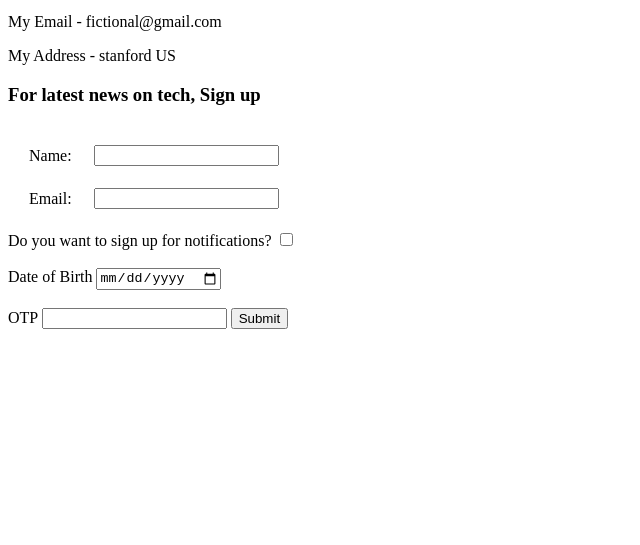
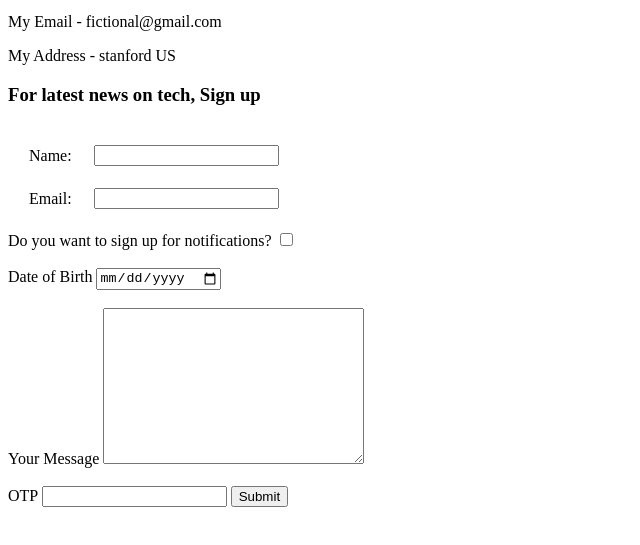
Before and after one commit to SHYAMKRISHNAN56/CV, a plain HTML site: page contact me.html in a window 1280 px wide. Shown: the part 101-646 px from the top of the page, without its empty margins (0-640 px from the left). Drawn offline with Linux system fonts and the light colour scheme.

Commit message:
Update contact me.html

```diff
--- a/contact me.html
+++ b/contact me.html
@@ -25,6 +25,8 @@
                 <input type="checkbox"><br>
         <br><label>Date of Birth</label>
         <input type="date"><br> <!--reffer the notes for more options-->
+        <br><label>Your Message</label>
+        <textarea name="name" rows="10" cols="30"></textarea><br>
         <br><label>OTP</label>
         <input type="password">
         <input type="submit">
```
